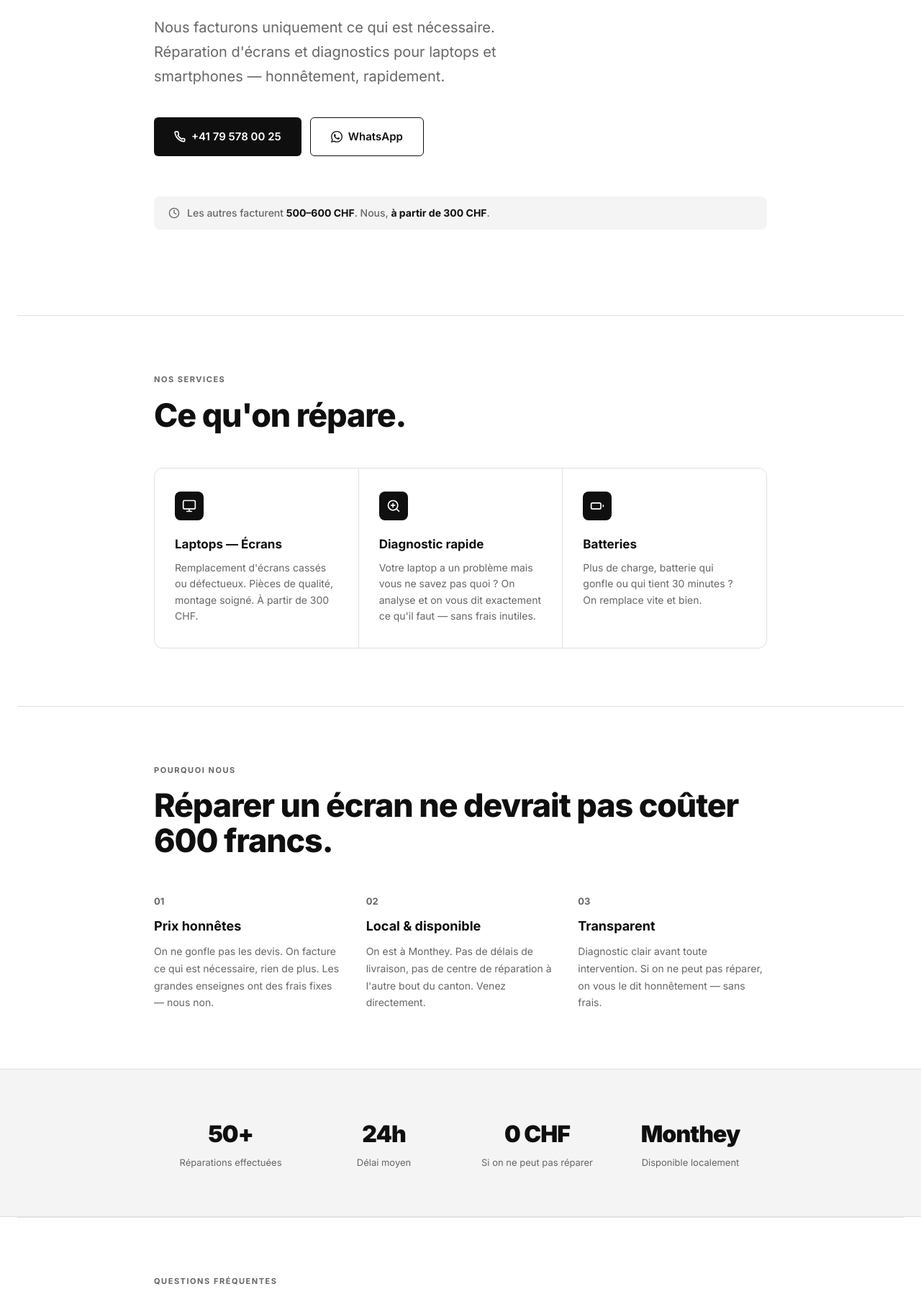
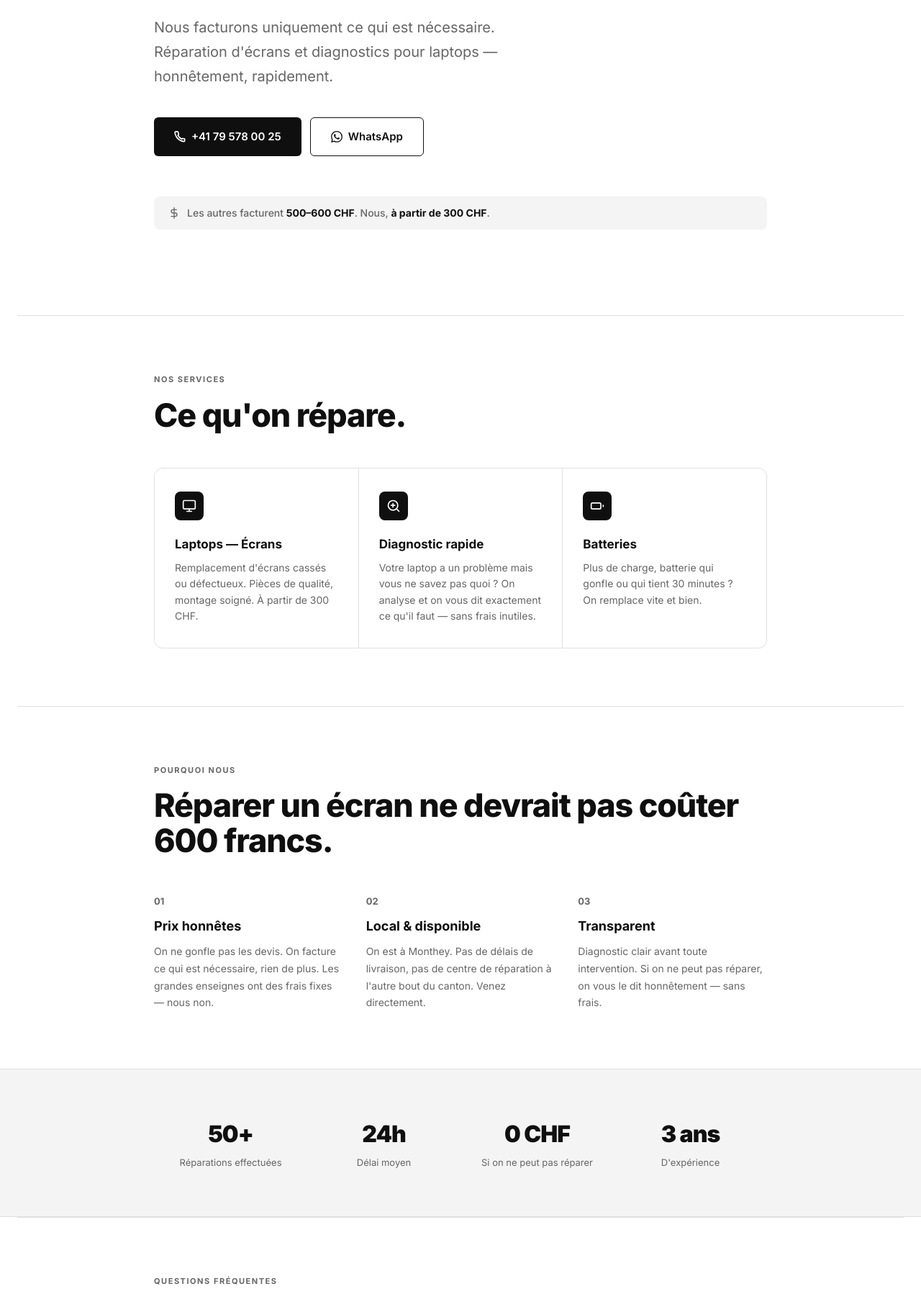
Before and after one commit to sgeisaddinov-lab/novotech-website, a plain HTML site: page index.html in a window 1280 px wide. Shown: the part 362-2160 px from the top of the page at 72% size. Drawn offline with Linux system fonts and the light colour scheme.

Commit message:
Fix 3 copy/icon mismatches
- Remove "smartphones" from hero sub (service no longer offered)
- Replace clock icon with price/dollar icon on hero badge
- Replace "Monthey" stat with "3 ans d'expérience" (consistent with numeric format)

Co-Authored-By: Claude Sonnet 4.6 <noreply@anthropic.com>

```diff
--- a/index.html
+++ b/index.html
@@ -501,7 +501,7 @@
     <div class="hero">
       <span class="hero-eyebrow">Monthey · Valais · Chablais</span>
       <h1>Un écran cassé ne vaut pas un demi-salaire.</h1>
-      <p class="hero-sub">Nous facturons uniquement ce qui est nécessaire. Réparation d'écrans et diagnostics pour laptops et smartphones — honnêtement, rapidement.</p>
+      <p class="hero-sub">Nous facturons uniquement ce qui est nécessaire. Réparation d'écrans et diagnostics pour laptops — honnêtement, rapidement.</p>
       <div class="hero-actions">
         <a href="tel:+41795780025" class="btn-primary">
           <svg width="16" height="16" viewBox="0 0 24 24" fill="none" stroke="currentColor" stroke-width="2.5" stroke-linecap="round" stroke-linejoin="round"><path d="M22 16.92v3a2 2 0 0 1-2.18 2 19.79 19.79 0 0 1-8.63-3.07A19.5 19.5 0 0 1 4.69 12a19.79 19.79 0 0 1-3.07-8.67A2 2 0 0 1 3.6 1.27h3a2 2 0 0 1 2 1.72 12.84 12.84 0 0 0 .7 2.81 2 2 0 0 1-.45 2.11L7.91 8.91A16 16 0 0 0 16 17l.91-.91a2 2 0 0 1 2.11-.45 12.84 12.84 0 0 0 2.81.7A2 2 0 0 1 22 16.92z"/></svg>
@@ -513,7 +513,7 @@
         </a>
       </div>
       <div class="hero-badge">
-        <svg width="16" height="16" viewBox="0 0 24 24" fill="none" stroke="currentColor" stroke-width="2" stroke-linecap="round" stroke-linejoin="round"><circle cx="12" cy="12" r="10"/><polyline points="12 6 12 12 16 14"/></svg>
+        <svg width="16" height="16" viewBox="0 0 24 24" fill="none" stroke="currentColor" stroke-width="2" stroke-linecap="round" stroke-linejoin="round"><line x1="12" y1="1" x2="12" y2="23"/><path d="M17 5H9.5a3.5 3.5 0 0 0 0 7h5a3.5 3.5 0 0 1 0 7H6"/></svg>
         <span>Les autres facturent <strong>500–600 CHF</strong>. Nous, <strong>à partir de 300 CHF</strong>.</span>
       </div>
     </div>
@@ -591,8 +591,8 @@
         <div style="font-size:13px;color:#666;margin-top:4px;">Si on ne peut pas réparer</div>
       </div>
       <div style="flex:1;min-width:160px;text-align:center;padding:16px;">
-        <div style="font-size:2rem;font-weight:900;letter-spacing:-0.03em;">Monthey</div>
-        <div style="font-size:13px;color:#666;margin-top:4px;">Disponible localement</div>
+        <div style="font-size:2rem;font-weight:900;letter-spacing:-0.03em;">3 ans</div>
+        <div style="font-size:13px;color:#666;margin-top:4px;">D'expérience</div>
       </div>
     </div>
   </div>
```
